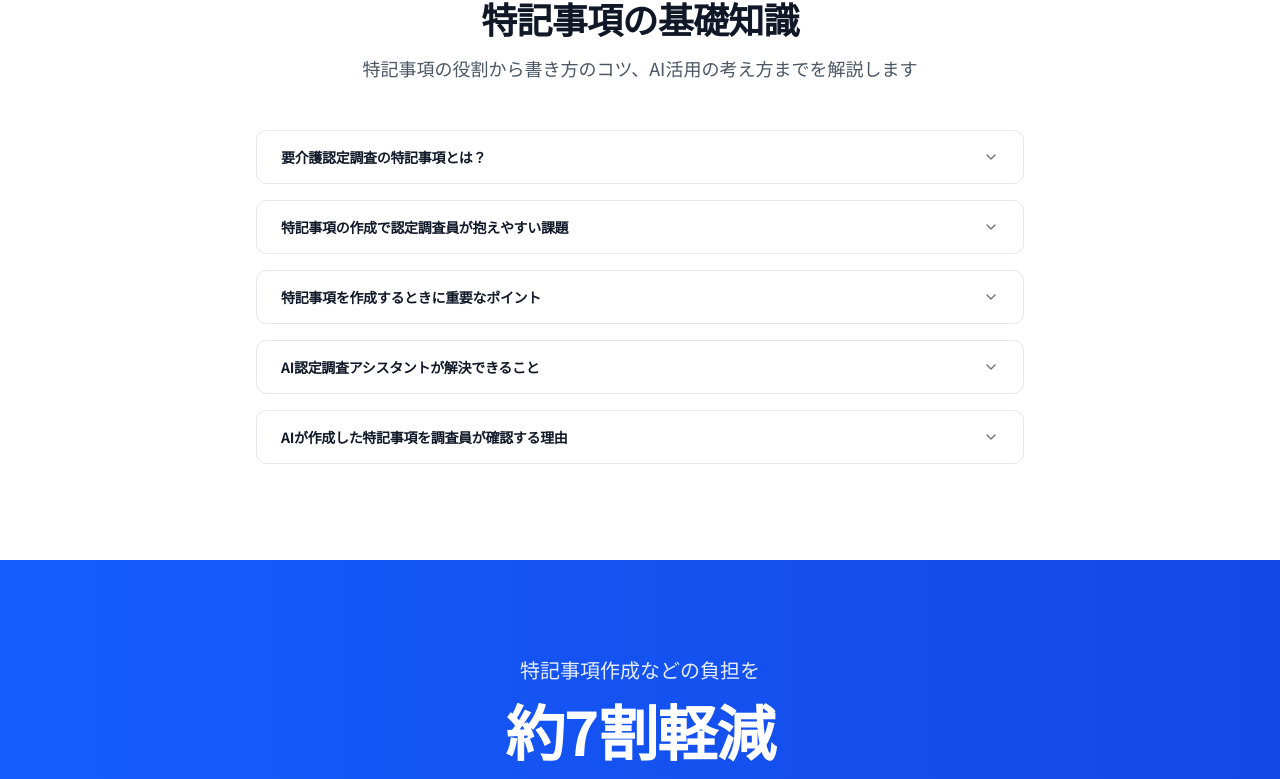
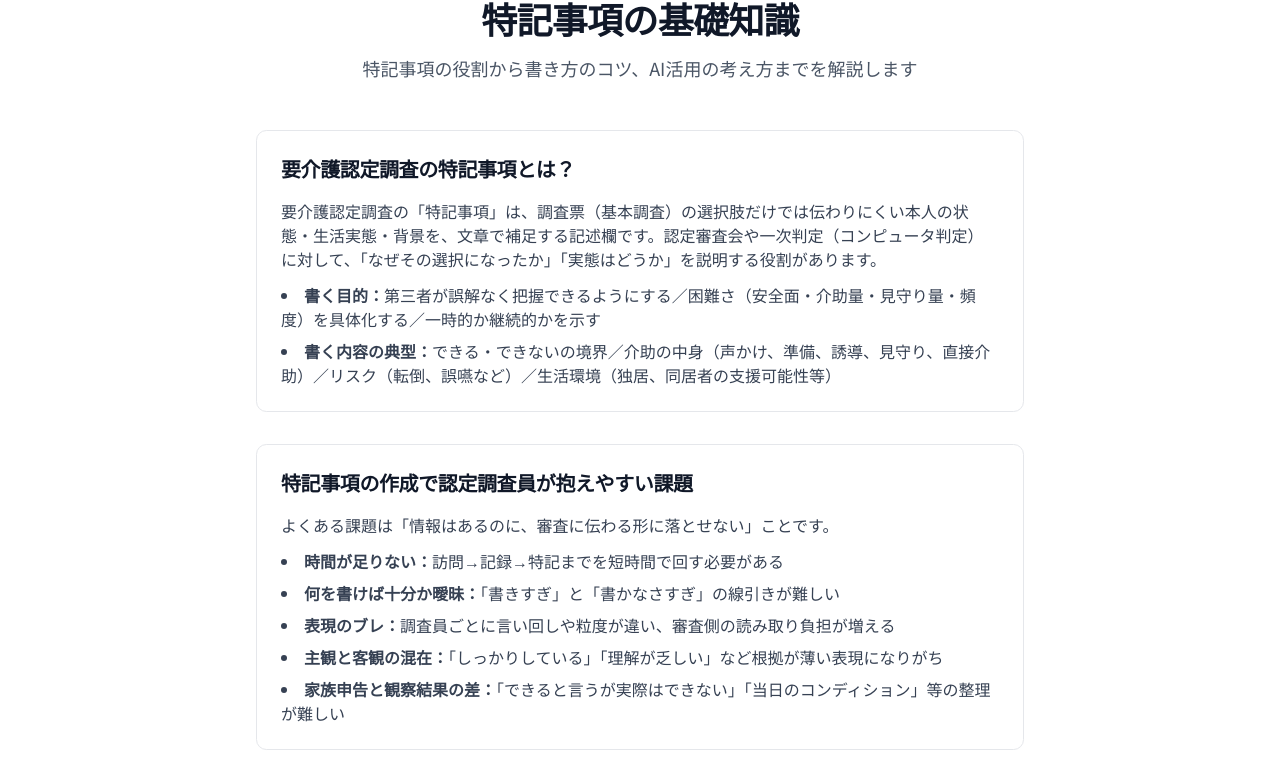
Before and after one commit to tomoyuki-11/ai-nintei-assistant-lp, a Next.js app: page / in a window 1280 px wide. Shown: the part 2972-3751 px from the top of the page. Built offline with nearby package versions, Linux system fonts and the light colour scheme.

Commit message:
特記事項の基礎知識セクションをアコーディオンから直接表示に変更
クリックして開閉する形式をやめ、5項目すべてを見出し(h3)+本文で
常時表示する構成にした。

Co-Authored-By: Claude Sonnet 5 <noreply@anthropic.com>

```diff
--- a/src/components/pages/Home.tsx
+++ b/src/components/pages/Home.tsx
@@ -406,25 +406,18 @@ export default function Home() {
             </p>
           </div>
 
-          <div className="max-w-3xl mx-auto">
-            <Accordion type="single" collapsible className="space-y-4">
-              {KNOWLEDGE_BASE_ITEMS.map((item) => (
-                <AccordionItem
-                  key={item.id}
-                  value={item.id}
-                  className="border border-gray-200 rounded-lg px-6 last:border-b!"
-                >
-                  <AccordionTrigger className="hover:text-blue-600 transition">
-                    <span className="text-left font-bold text-gray-900">
-                      {item.question}
-                    </span>
-                  </AccordionTrigger>
-                  <AccordionContent className="text-gray-700 mt-4">
-                    {item.body}
-                  </AccordionContent>
-                </AccordionItem>
-              ))}
-            </Accordion>
+          <div className="max-w-3xl mx-auto space-y-8">
+            {KNOWLEDGE_BASE_ITEMS.map((item) => (
+              <div
+                key={item.id}
+                className="border border-gray-200 rounded-lg px-6 py-6"
+              >
+                <h3 className="text-xl font-bold text-gray-900 mb-4">
+                  {item.question}
+                </h3>
+                <div className="text-gray-700">{item.body}</div>
+              </div>
+            ))}
           </div>
         </div>
       </section>
```
